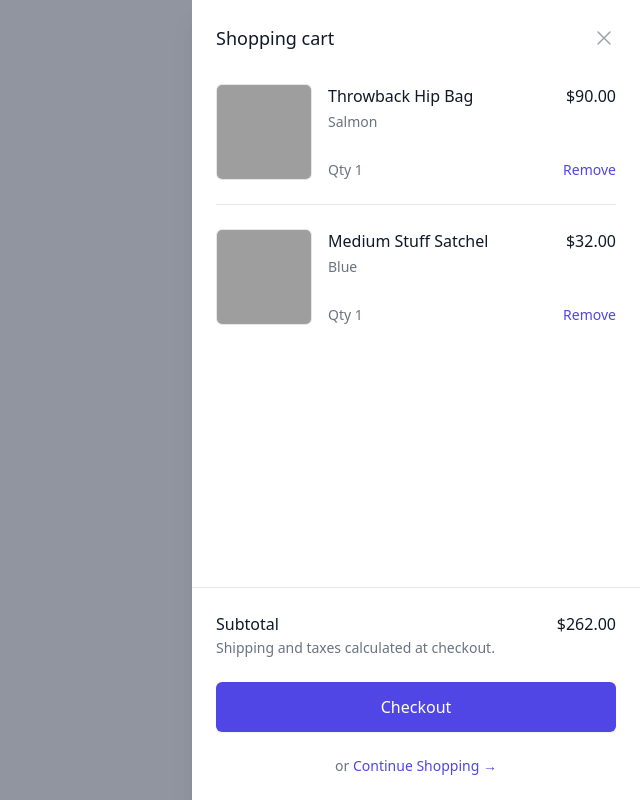
After one commit to das-505/Tienda, a PHP site: page /shoppingCart.php in a window 1280 px wide. The commit adds this page. Shown: the whole page, without its empty margins (640-1280 px from the left). Run offline with PHP 8.4, Linux system fonts and the light colour scheme; grey boxes are pictures that could not be loaded.

Commit message:
feat: shopping cart y log out hecho

```diff
--- a/src/login.php
+++ b/src/login.php
@@ -24,14 +24,12 @@ require_once __DIR__ . "/server/daos/DatabaseController.php";
 </head>
 
 <body>
-  <div class="" name="footerConteiner">
+
     <header>
       <?php
       require_once "./server/parts/navbar.php";
       ?>
     </header>
-
-
 
     <main>
       <div class="flex min-h-full flex-col justify-center px-6 py-12 lg:px-8">
@@ -83,7 +81,6 @@ require_once __DIR__ . "/server/daos/DatabaseController.php";
       ?>
     </footer>
 
-  </div>
 </body>
 
 </html>
--- a/src/public/css/output.css
+++ b/src/public/css/output.css
@@ -566,8 +566,20 @@ video {
   border-width: 0;
 }
 
+.pointer-events-none {
+  pointer-events: none;
+}
+
+.pointer-events-auto {
+  pointer-events: auto;
+}
+
 .static {
   position: static;
+}
+
+.fixed {
+  position: fixed;
 }
 
 .absolute {
@@ -607,9 +619,18 @@ video {
   z-index: 10;
 }
 
+.-m-2 {
+  margin: -0.5rem;
+}
+
 .mx-auto {
   margin-left: auto;
   margin-right: auto;
+}
+
+.-my-6 {
+  margin-top: -1.5rem;
+  margin-bottom: -1.5rem;
 }
 
 .mb-2 {
@@ -652,6 +673,18 @@ video {
   margin-top: 1.5rem;
 }
 
+.ml-4 {
+  margin-left: 1rem;
+}
+
+.mt-0\.5 {
+  margin-top: 0.125rem;
+}
+
+.mt-8 {
+  margin-top: 2rem;
+}
+
 .block {
   display: block;
 }
@@ -670,6 +703,10 @@ video {
 
 .table {
   display: table;
+}
+
+.flow-root {
+  display: flow-root;
 }
 
 .grid {
@@ -696,6 +733,14 @@ video {
   height: 100%;
 }
 
+.h-24 {
+  height: 6rem;
+}
+
+.h-7 {
+  height: 1.75rem;
+}
+
 .min-h-full {
   min-height: 100%;
 }
@@ -720,6 +765,14 @@ video {
   width: 100%;
 }
 
+.w-24 {
+  width: 6rem;
+}
+
+.w-screen {
+  width: 100vw;
+}
+
 .max-w-2xl {
   max-width: 42rem;
 }
@@ -732,11 +785,23 @@ video {
   max-width: 1280px;
 }
 
+.max-w-full {
+  max-width: 100%;
+}
+
+.max-w-md {
+  max-width: 28rem;
+}
+
 .flex-1 {
   flex: 1 1 0%;
 }
 
 .flex-shrink-0 {
+  flex-shrink: 0;
+}
+
+.shrink-0 {
   flex-shrink: 0;
 }
 
@@ -746,6 +811,20 @@ video {
 
 .origin-top-right {
   transform-origin: top right;
+}
+
+.translate-x-0 {
+  --tw-translate-x: 0px;
+  transform: translate(var(--tw-translate-x), var(--tw-translate-y)) rotate(var(--tw-rotate)) skewX(var(--tw-skew-x)) skewY(var(--tw-skew-y)) scaleX(var(--tw-scale-x)) scaleY(var(--tw-scale-y));
+}
+
+.translate-x-full {
+  --tw-translate-x: 100%;
+  transform: translate(var(--tw-translate-x), var(--tw-translate-y)) rotate(var(--tw-rotate)) skewX(var(--tw-skew-x)) skewY(var(--tw-skew-y)) scaleX(var(--tw-scale-x)) scaleY(var(--tw-scale-y));
+}
+
+.transform {
+  transform: translate(var(--tw-translate-x), var(--tw-translate-y)) rotate(var(--tw-rotate)) skewX(var(--tw-skew-x)) skewY(var(--tw-skew-y)) scaleX(var(--tw-scale-x)) scaleY(var(--tw-scale-y));
 }
 
 .appearance-none {
@@ -817,8 +896,27 @@ video {
   margin-bottom: calc(1.5rem * var(--tw-space-y-reverse));
 }
 
+.divide-y > :not([hidden]) ~ :not([hidden]) {
+  --tw-divide-y-reverse: 0;
+  border-top-width: calc(1px * calc(1 - var(--tw-divide-y-reverse)));
+  border-bottom-width: calc(1px * var(--tw-divide-y-reverse));
+}
+
+.divide-gray-200 > :not([hidden]) ~ :not([hidden]) {
+  --tw-divide-opacity: 1;
+  border-color: rgb(229 231 235 / var(--tw-divide-opacity));
+}
+
 .overflow-hidden {
   overflow: hidden;
+}
+
+.overflow-y-auto {
+  overflow-y: auto;
+}
+
+.overflow-y-scroll {
+  overflow-y: scroll;
 }
 
 .rounded {
@@ -873,6 +971,15 @@ video {
   border-color: rgb(255 255 255 / var(--tw-border-opacity));
 }
 
+.border-gray-200 {
+  --tw-border-opacity: 1;
+  border-color: rgb(229 231 235 / var(--tw-border-opacity));
+}
+
+.border-transparent {
+  border-color: transparent;
+}
+
 .bg-gray-200 {
   --tw-bg-opacity: 1;
   background-color: rgb(229 231 235 / var(--tw-bg-opacity));
@@ -901,6 +1008,15 @@ video {
 .bg-white {
   --tw-bg-opacity: 1;
   background-color: rgb(255 255 255 / var(--tw-bg-opacity));
+}
+
+.bg-gray-500 {
+  --tw-bg-opacity: 1;
+  background-color: rgb(107 114 128 / var(--tw-bg-opacity));
+}
+
+.bg-opacity-75 {
+  --tw-bg-opacity: 0.75;
 }
 
 .object-cover {
@@ -976,6 +1092,16 @@ video {
   padding-bottom: 2rem;
 }
 
+.py-3 {
+  padding-top: 0.75rem;
+  padding-bottom: 0.75rem;
+}
+
+.py-6 {
+  padding-top: 1.5rem;
+  padding-bottom: 1.5rem;
+}
+
 .pb-3 {
   padding-bottom: 0.75rem;
 }
@@ -994,6 +1120,10 @@ video {
 
 .pt-2 {
   padding-top: 0.5rem;
+}
+
+.pl-10 {
+  padding-left: 2.5rem;
 }
 
 .text-left {
@@ -1022,6 +1152,11 @@ video {
 .text-xs {
   font-size: 0.75rem;
   line-height: 1rem;
+}
+
+.text-lg {
+  font-size: 1.125rem;
+  line-height: 1.75rem;
 }
 
 .font-bold {
@@ -1101,6 +1236,14 @@ video {
   color: rgb(255 255 255 / var(--tw-text-opacity));
 }
 
+.opacity-0 {
+  opacity: 0;
+}
+
+.opacity-100 {
+  opacity: 1;
+}
+
 .shadow {
   --tw-shadow: 0 1px 3px 0 rgb(0 0 0 / 0.1), 0 1px 2px -1px rgb(0 0 0 / 0.1);
   --tw-shadow-colored: 0 1px 3px 0 var(--tw-shadow-color), 0 1px 2px -1px var(--tw-shadow-color);
@@ -1116,6 +1259,12 @@ video {
 .shadow-sm {
   --tw-shadow: 0 1px 2px 0 rgb(0 0 0 / 0.05);
   --tw-shadow-colored: 0 1px 2px 0 var(--tw-shadow-color);
+  box-shadow: var(--tw-ring-offset-shadow, 0 0 #0000), var(--tw-ring-shadow, 0 0 #0000), var(--tw-shadow);
+}
+
+.shadow-xl {
+  --tw-shadow: 0 20px 25px -5px rgb(0 0 0 / 0.1), 0 8px 10px -6px rgb(0 0 0 / 0.1);
+  --tw-shadow-colored: 0 20px 25px -5px var(--tw-shadow-color), 0 8px 10px -6px var(--tw-shadow-color);
   box-shadow: var(--tw-ring-offset-shadow, 0 0 #0000), var(--tw-ring-shadow, 0 0 #0000), var(--tw-shadow);
 }
 
@@ -1143,6 +1292,28 @@ video {
   --tw-ring-opacity: 0.05;
 }
 
+.transition {
+  transition-property: color, background-color, border-color, text-decoration-color, fill, stroke, opacity, box-shadow, transform, filter, -webkit-backdrop-filter;
+  transition-property: color, background-color, border-color, text-decoration-color, fill, stroke, opacity, box-shadow, transform, filter, backdrop-filter;
+  transition-property: color, background-color, border-color, text-decoration-color, fill, stroke, opacity, box-shadow, transform, filter, backdrop-filter, -webkit-backdrop-filter;
+  transition-timing-function: cubic-bezier(0.4, 0, 0.2, 1);
+  transition-duration: 150ms;
+}
+
+.transition-opacity {
+  transition-property: opacity;
+  transition-timing-function: cubic-bezier(0.4, 0, 0.2, 1);
+  transition-duration: 150ms;
+}
+
+.duration-500 {
+  transition-duration: 500ms;
+}
+
+.ease-in-out {
+  transition-timing-function: cubic-bezier(0.4, 0, 0.2, 1);
+}
+
 .placeholder\:text-gray-400::-moz-placeholder {
   --tw-text-opacity: 1;
   color: rgb(156 163 175 / var(--tw-text-opacity));
@@ -1168,6 +1339,11 @@ video {
   background-color: rgb(99 102 241 / var(--tw-bg-opacity));
 }
 
+.hover\:bg-indigo-700:hover {
+  --tw-bg-opacity: 1;
+  background-color: rgb(67 56 202 / var(--tw-bg-opacity));
+}
+
 .hover\:text-blue-500:hover {
   --tw-text-opacity: 1;
   color: rgb(59 130 246 / var(--tw-text-opacity));
@@ -1181,6 +1357,11 @@ video {
 .hover\:text-white:hover {
   --tw-text-opacity: 1;
   color: rgb(255 255 255 / var(--tw-text-opacity));
+}
+
+.hover\:text-gray-500:hover {
+  --tw-text-opacity: 1;
+  color: rgb(107 114 128 / var(--tw-text-opacity));
 }
 
 .focus\:outline-none:focus {
@@ -1304,6 +1485,10 @@ video {
   .sm\:leading-6 {
     line-height: 1.5rem;
   }
+
+  .sm\:duration-700 {
+    transition-duration: 700ms;
+  }
 }
 
 @media (min-width: 1024px) {
--- a/src/server/parts/navbar.php
+++ b/src/server/parts/navbar.php
@@ -42,7 +42,7 @@ if (isset($_SESSION["logged_user"]))
           <div class="hidden sm:ml-6 sm:block">
             <div class="flex space-x-4">
               <a href="index.php" class="rounded-md bg-gray-900 px-3 py-2 text-sm font-medium text-white" aria-current="page">Home</a>
-              <a href="#" class="rounded-md px-3 py-2 text-sm font-medium text-gray-300 hover:bg-gray-700 hover:text-white">Calendar</a>
+              <a href="product.php" class="rounded-md px-3 py-2 text-sm font-medium text-gray-300 hover:bg-gray-700 hover:text-white">Products</a>
             </div>
           </div>
         </div>
@@ -50,6 +50,7 @@ if (isset($_SESSION["logged_user"]))
         <div class="absolute inset-y-0 right-0 flex items-center pr-2 sm:static sm:inset-auto sm:ml-6 sm:pr-0">
           <button type="button" class="relative rounded-full bg-gray-800 p-1 text-gray-400 hover:text-white focus:outline-none focus:ring-2 focus:ring-white focus:ring-offset-2 focus:ring-offset-gray-800">
             <span class="absolute -inset-1.5"></span>
+            <!--cesta de la compra-->
             <span class="sr-only">View shopping basket</span>
             <svg class="h-6 w-6" fill="none" viewBox="0 0 24 24" stroke-width="1.5" stroke="currentColor" aria-hidden="true">
               <path stroke-linecap="round" stroke-linejoin="round" d="M3 3h2l.4 2M7 13h10l3-8H6.4M7 13l-1.5 5.5m11-5.5L16.5 18.5M7 18a1.5 1.5 0 1 0 3 0a1.5 1.5 0 0 0-3 0m10 0a1.5 1.5 0 1 0 3 0a1.5 1.5 0 0 0-3 0" />
--- /dev/null
+++ b/src/shoppingCart.php
@@ -0,0 +1,137 @@
+<!DOCTYPE html>
+<html lang="en">
+<head>
+    <meta charset="UTF-8">
+    <meta name="viewport" content="width=device-width, initial-scale=1.0">
+    <title>Shopping Cart</title>
+    <link rel="stylesheet" href="./public/css/output.css">
+</head>
+<body>
+<div class="relative z-10" aria-labelledby="slide-over-title" role="dialog" aria-modal="true">
+  <!--
+    Background backdrop, show/hide based on slide-over state.
+
+    Entering: "ease-in-out duration-500"
+      From: "opacity-0"
+      To: "opacity-100"
+    Leaving: "ease-in-out duration-500"
+      From: "opacity-100"
+      To: "opacity-0"
+  -->
+  <div class="fixed inset-0 bg-gray-500 bg-opacity-75 transition-opacity" aria-hidden="true"></div>
+
+  <div class="fixed inset-0 overflow-hidden">
+    <div class="absolute inset-0 overflow-hidden">
+      <div class="pointer-events-none fixed inset-y-0 right-0 flex max-w-full pl-10">
+        <!--
+          Slide-over panel, show/hide based on slide-over state.
+
+          Entering: "transform transition ease-in-out duration-500 sm:duration-700"
+            From: "translate-x-full"
+            To: "translate-x-0"
+          Leaving: "transform transition ease-in-out duration-500 sm:duration-700"
+            From: "translate-x-0"
+            To: "translate-x-full"
+        -->
+        <div class="pointer-events-auto w-screen max-w-md">
+          <div class="flex h-full flex-col overflow-y-scroll bg-white shadow-xl">
+            <div class="flex-1 overflow-y-auto px-4 py-6 sm:px-6">
+              <div class="flex items-start justify-between">
+                <h2 class="text-lg font-medium text-gray-900" id="slide-over-title">Shopping cart</h2>
+                <div class="ml-3 flex h-7 items-center">
+                  <button type="button" class="relative -m-2 p-2 text-gray-400 hover:text-gray-500">
+                    <span class="absolute -inset-0.5"></span>
+                    <span class="sr-only">Close panel</span>
+                    <svg class="h-6 w-6" fill="none" viewBox="0 0 24 24" stroke-width="1.5" stroke="currentColor" aria-hidden="true" data-slot="icon">
+                      <path stroke-linecap="round" stroke-linejoin="round" d="M6 18 18 6M6 6l12 12" />
+                    </svg>
+                  </button>
+                </div>
+              </div>
+
+              <div class="mt-8">
+                <div class="flow-root">
+                  <ul role="list" class="-my-6 divide-y divide-gray-200">
+                    <li class="flex py-6">
+                      <div class="h-24 w-24 shrink-0 overflow-hidden rounded-md border border-gray-200">
+                        <img src="https://tailwindui.com/plus/img/ecommerce-images/shopping-cart-page-04-product-01.jpg" alt="Salmon orange fabric pouch with match zipper, gray zipper pull, and adjustable hip belt." class="h-full w-full object-cover object-center">
+                      </div>
+
+                      <div class="ml-4 flex flex-1 flex-col">
+                        <div>
+                          <div class="flex justify-between text-base font-medium text-gray-900">
+                            <h3>
+                              <a href="#">Throwback Hip Bag</a>
+                            </h3>
+                            <p class="ml-4">$90.00</p>
+                          </div>
+                          <p class="mt-1 text-sm text-gray-500">Salmon</p>
+                        </div>
+                        <div class="flex flex-1 items-end justify-between text-sm">
+                          <p class="text-gray-500">Qty 1</p>
+
+                          <div class="flex">
+                            <button type="button" class="font-medium text-indigo-600 hover:text-indigo-500">Remove</button>
+                          </div>
+                        </div>
+                      </div>
+                    </li>
+                    <li class="flex py-6">
+                      <div class="h-24 w-24 shrink-0 overflow-hidden rounded-md border border-gray-200">
+                        <img src="https://tailwindui.com/plus/img/ecommerce-images/shopping-cart-page-04-product-02.jpg" alt="Front of satchel with blue canvas body, black straps and handle, drawstring top, and front zipper pouch." class="h-full w-full object-cover object-center">
+                      </div>
+
+                      <div class="ml-4 flex flex-1 flex-col">
+                        <div>
+                          <div class="flex justify-between text-base font-medium text-gray-900">
+                            <h3>
+                              <a href="#">Medium Stuff Satchel</a>
+                            </h3>
+                            <p class="ml-4">$32.00</p>
+                          </div>
+                          <p class="mt-1 text-sm text-gray-500">Blue</p>
+                        </div>
+                        <div class="flex flex-1 items-end justify-between text-sm">
+                          <p class="text-gray-500">Qty 1</p>
+
+                          <div class="flex">
+                            <button type="button" class="font-medium text-indigo-600 hover:text-indigo-500">Remove</button>
+                          </div>
+                        </div>
+                      </div>
+                    </li>
+
+                    <!-- More products... -->
+                  </ul>
+                </div>
+              </div>
+            </div>
+
+            <div class="border-t border-gray-200 px-4 py-6 sm:px-6">
+              <div class="flex justify-between text-base font-medium text-gray-900">
+                <p>Subtotal</p>
+                <p>$262.00</p>
+              </div>
+              <p class="mt-0.5 text-sm text-gray-500">Shipping and taxes calculated at checkout.</p>
+              <div class="mt-6">
+                <a href="#" class="flex items-center justify-center rounded-md border border-transparent bg-indigo-600 px-6 py-3 text-base font-medium text-white shadow-sm hover:bg-indigo-700">Checkout</a>
+              </div>
+              <div class="mt-6 flex justify-center text-center text-sm text-gray-500">
+                <p>
+                  or
+                  <button type="button" class="font-medium text-indigo-600 hover:text-indigo-500">
+                    Continue Shopping
+                    <span aria-hidden="true"> &rarr;</span>
+                  </button>
+                </p>
+              </div>
+            </div>
+          </div>
+        </div>
+      </div>
+    </div>
+  </div>
+</div>
+
+</body>
+</html>
```
Also changed, not shown: src/index.php (+0 -59 lines), src/product.php (added, +94 -0 lines), src/profile.php (added, +21 -0 lines), src/server/controllers/ActionLogin.php (+18 -15 lines), src/server/controllers/controller.php (+13 -7 lines), profile.php (deleted).
